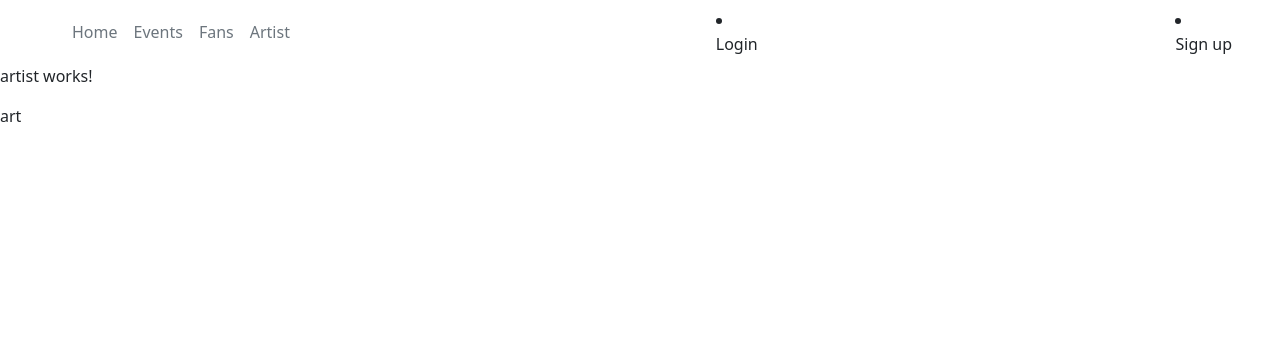
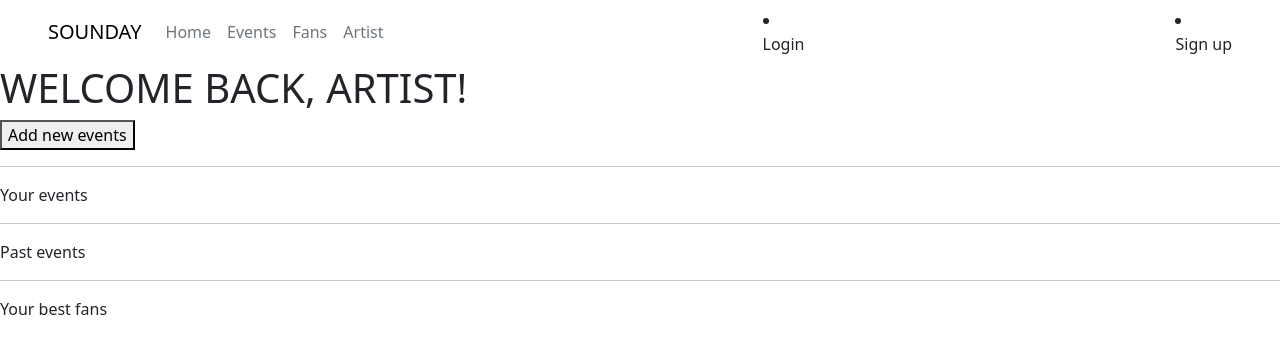
Before and after one commit to saraporri/SOUNDAYfrontend, an Angular app in the folder soundayFRONTEND/: page /artist in a window 1280 px wide. Shown: the top 354 px of the page. Built offline with nearby package versions, Linux system fonts and the light colour scheme.

Commit message:
updated mockup html and image

```diff
--- a/soundayFRONTEND/src/app/auth/login/login.component.html
+++ b/soundayFRONTEND/src/app/auth/login/login.component.html
@@ -1,5 +1,5 @@
-<<h1>Login</h1>
-
+<h1>Login</h1>
+<div class="w-50">
 <form>
 
   <input type="email" name="email"
@@ -11,3 +11,4 @@
   <button (click)="signIn()" class="btn btn-success">Login</button>
 
 </form>
+</div>
--- a/soundayFRONTEND/src/app/components/navbar/navbar.component.html
+++ b/soundayFRONTEND/src/app/components/navbar/navbar.component.html
@@ -1,7 +1,7 @@
 <nav class="navbar navbar-expand-lg">
   <div class="container-fluid px-5">
     <a class="navbar-brand" href="#"
-      ></a>
+      >SOUNDAY</a>
     <button
       class="navbar-toggler"
       type="button"
--- a/soundayFRONTEND/src/app/pages/artist/artist.component.html
+++ b/soundayFRONTEND/src/app/pages/artist/artist.component.html
@@ -1,2 +1,11 @@
-<p>artist works!</p>
-art
+<h1>WELCOME BACK, ARTIST!</h1>
+
+
+
+<button>Add new events</button>
+<hr>
+<p>Your events</p>
+<hr>
+<p>Past events</p>
+<hr>
+<p>Your best fans</p>
--- a/soundayFRONTEND/src/app/pages/landing-page/landing-page.component.html
+++ b/soundayFRONTEND/src/app/pages/landing-page/landing-page.component.html
@@ -1,9 +1,10 @@
-<div class="container mt-5">
-  <div class="jumbotron text-center">
+<div class="container ">
+  <div class=" text-center">
     <h1 class="display-4">SOUNDAY</h1>
     <p class="lead">
       Your favourite day of the week
     </p>
+
     <hr class="my-4" />
     <p>Login or register.</p>
     <a class="btn btn-primary btn-lg" routerLink="/login" role="button"
--- a/soundayFRONTEND/src/app/pages/landing-page/landing-page.component.scss
+++ b/soundayFRONTEND/src/app/pages/landing-page/landing-page.component.scss
@@ -0,0 +1,10 @@
+.container{background-image: linear-gradient(rgba(0, 0, 0, 0.2), rgba(0, 0, 0, 0.2)),
+url("./image/landingpage.jpg");
+background-position: center center;
+
+background-repeat: no-repeat;
+background-size: cover;
+height: 80vh;
+width: 100%;
+
+}
--- a/soundayFRONTEND/src/app/pages/user/user.component.html
+++ b/soundayFRONTEND/src/app/pages/user/user.component.html
@@ -1 +1,9 @@
-<p>user works!</p>
+<h1>WELCOME BACK, FAN!</h1>
+
+
+<p>possible search bar here</p><hr>
+<p>Your upcoming events</p>
+<hr>
+<p>You were there!</p>
+<hr>
+<p>Your favourite artists events</p>
```
Also changed, not shown: 1 other file (tests, documents, lock files or other folders).
